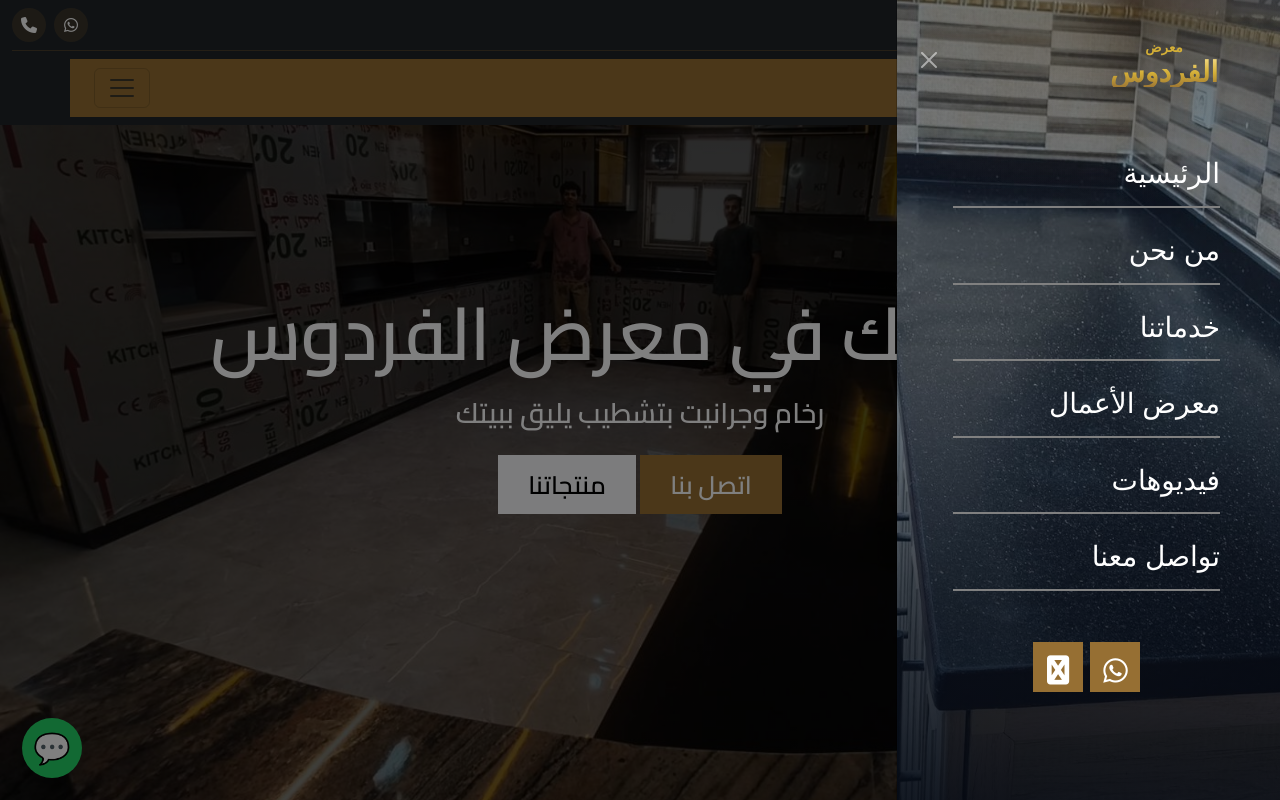
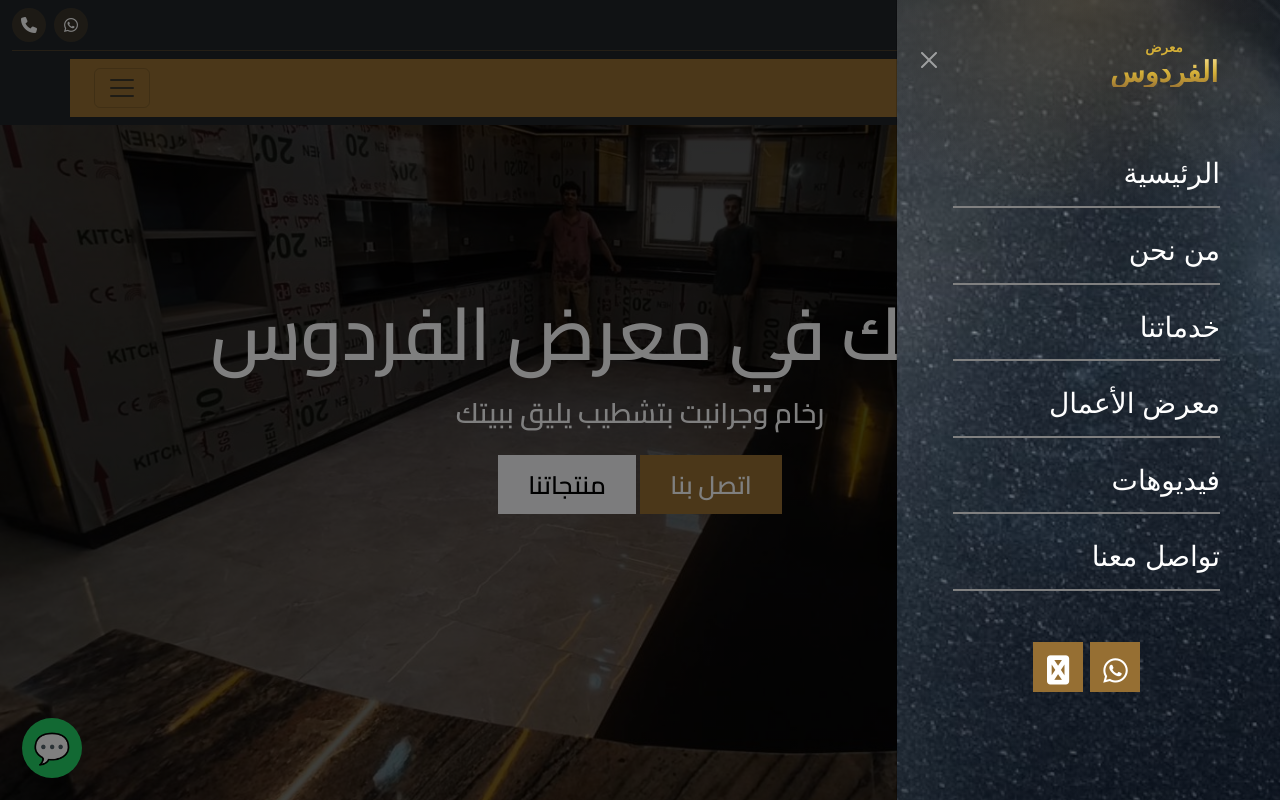
Before and after one commit to kerolles2003/marble-alfirdous, a plain HTML site: page index.html in a window 1280 px wide. Both pictures are taken after a click on the button "Toggle navigation". Shown: the top 800 px of the page. Drawn offline with nearby package versions, Linux system fonts and the light colour scheme.

Commit message:
Round 7: offcanvas background zoomed to 300% height so the window sits inside the black granite countertop band (no wall tiles)

```diff
--- a/assets/css/style.css
+++ b/assets/css/style.css
@@ -101,10 +101,10 @@ img {
       background-color: #05080f;
       background-image:
         radial-gradient(ellipse 120% 42% at 50% 0%, rgba(150,111,51,.22), transparent 62%),
-        linear-gradient(to bottom, rgba(3,8,18,.55), rgba(3,8,18,.45) 35%, rgba(3,8,18,.80) 80%, rgba(3,8,18,.92)),
+        linear-gradient(to bottom, rgba(3,8,18,.55), rgba(3,8,18,.45) 40%, rgba(3,8,18,.70)),
         url(../images/kitchen-04.jpg);
-      background-size: auto, auto, 220% auto;
-      background-position: center top, center, center 45%;
+      background-size: auto, auto, auto 300%;
+      background-position: center top, center, center 50%;
       background-repeat: no-repeat;
 
   }
```
